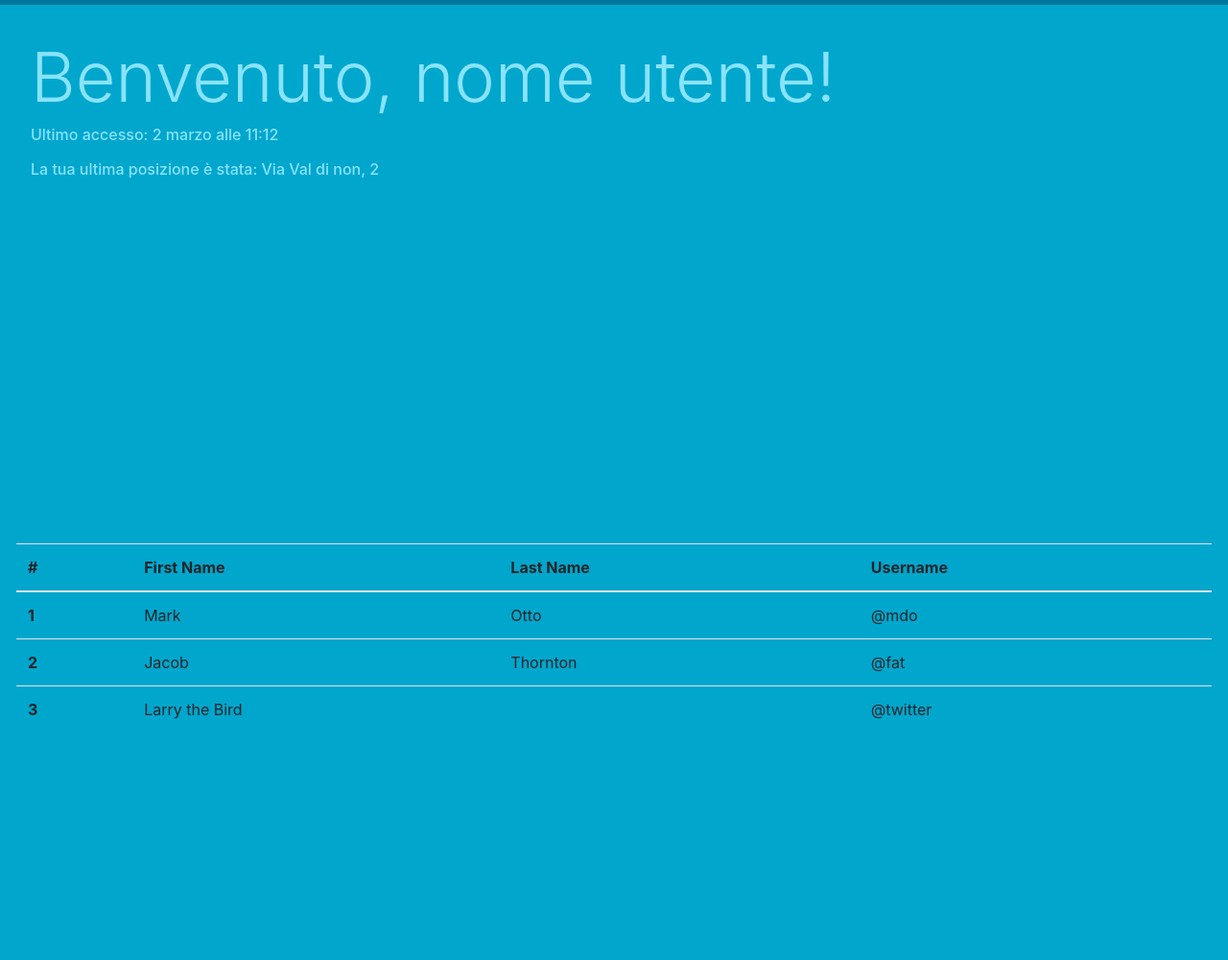
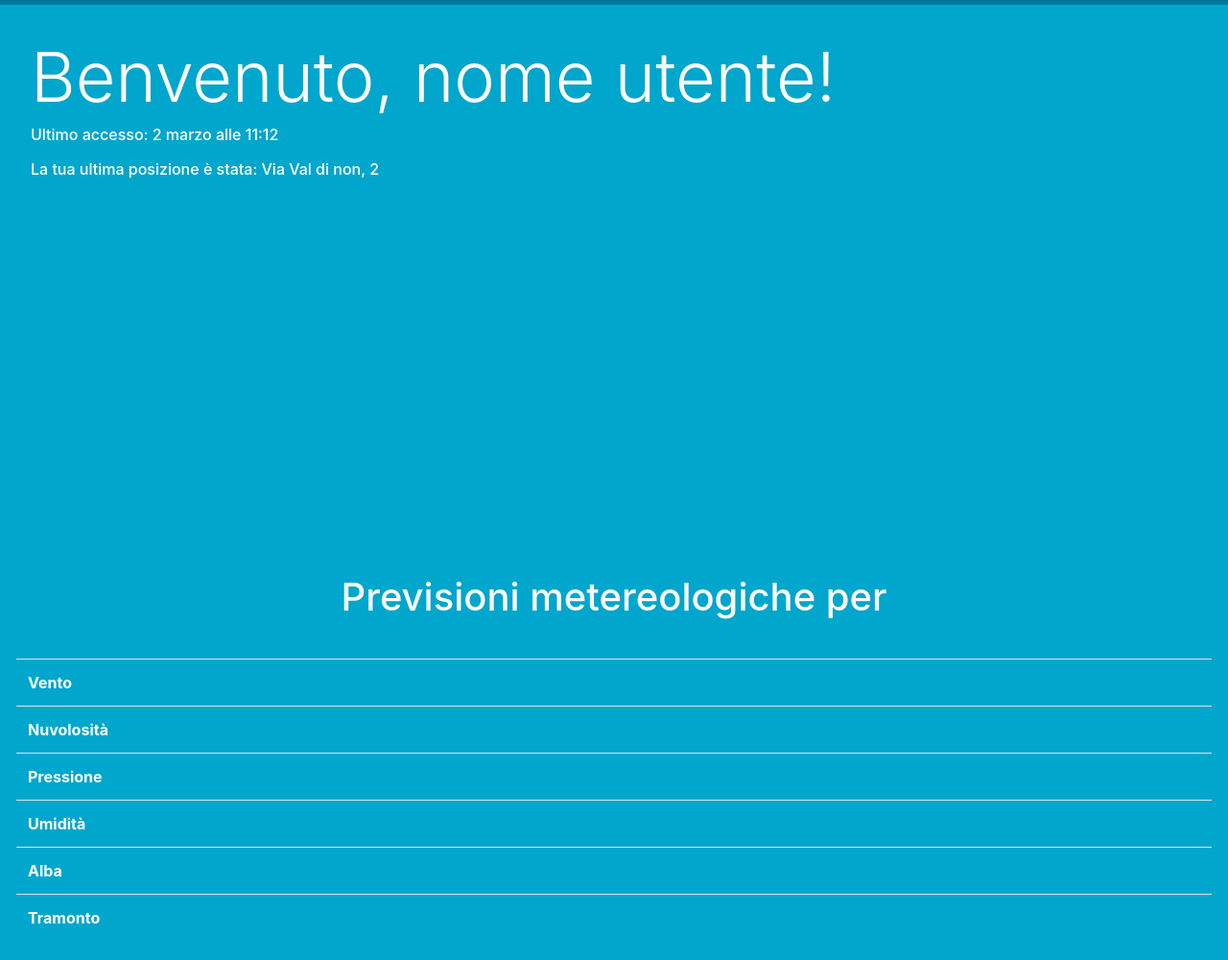
Before and after one commit to Jozelle024/DsGroupTeam4, a website: page source/html/indexBootstrap.html in a window 1280 px wide. Shown: the part 64-1064 px from the top of the page at 96% size. Before the commit the page ends 875 px from the top, so only its background shows below. Drawn offline with nearby package versions, Linux system fonts and the light colour scheme; some packages are replaced by stand-ins of ours.

Commit message:
Progressi su bootstrapBranch

```diff
--- a/source/css/style.css
+++ b/source/css/style.css
@@ -4,11 +4,12 @@
 
 body {
     background-color: #00a6cc;
+    color: white;
 }
 
 .jumbotron {
     background-color: #00a6cc;
-    color: #88e3ff;
+    color: white;
     margin-bottom: 0px;
 }
 
@@ -32,11 +33,3 @@ body {
 .jumbotron h5 span:first-child {
     margin-bottom: 10px;
 }
-
-#weatherImage {
-    width: 100px;
-}
-
-.card {
-    background-color: whitesmoke;
-}
--- a/source/html/indexBootstrap.html
+++ b/source/html/indexBootstrap.html
@@ -43,10 +43,12 @@
                     <span id="nome-utente">nome utente</span>!</h1>
                 <h6>
                     <p>
-                        Ultimo accesso: <span id="ultimo-accesso">2 marzo alle 11:12</span>
+                        Ultimo accesso:
+                        <span id="ultimo-accesso">2 marzo alle 11:12</span>
                     </p>
                     <p>
-                        La tua ultima posizione è stata: <span id="ultima-posizione">Via Val di non, 2</span>
+                        La tua ultima posizione è stata:
+                        <span id="ultima-posizione">Via Val di non, 2</span>
                     </p>
                 </h6>
             </div>
@@ -54,37 +56,44 @@
         <main class="padding-custom">
             <div id="mappa"></div>
             <div class="container-fluid">
-                <div class="row justify-content-center">
+                <div class="row justify-content-md-center">
+                    <h1 class="padding-custom">Previsioni metereologiche per <span id="actualLocation"></span></h1>
+                    <div>
+                        <!--<img src="http://icons.iconarchive.com/icons/icons8/ios7/256/Weather-Sun-icon.png" id="weatherImage">-->
+                    </div>
                     <table class="table table-hover">
-                            <thead>
-                                <tr>
-                                <th>#</th>
-                                <th>First Name</th>
-                                <th>Last Name</th>
-                                <th>Username</th>
-                                </tr>
-                            </thead>
                         <tbody>
                             <tr>
-                                <th scope="row">1</th>
-                                <td>Mark</td>
-                                <td>Otto</td>
-                                <td>@mdo</td>
+                                <th>Vento</th>
+                                <td></td>
+                            </tr>
+
+
+                            <tr>
+                                <th>Nuvolosità</th>
+                                <td></td>
                             </tr>
                             <tr>
-                                <th scope="row">2</th>
-                                <td>Jacob</td>
-                                <td>Thornton</td>
-                                <td>@fat</td>
+                                <th>Pressione</th>
+                                <td></td>
                             </tr>
                             <tr>
-                                <th scope="row">3</th>
-                                <td colspan="2">Larry the Bird</td>
-                                <td>@twitter</td>
+                                <th>Umidità</th>
+                                <td></td>
+
+                            </tr>
+                            <tr>
+                                <th>Alba</th>
+                                <td></td>
+
+                            </tr>
+                            <tr>
+                                <th>Tramonto</th>
+                                <td></td>
+
                             </tr>
                         </tbody>
                     </table>
-
                 </div>
             </div>
         </main>
```
Lines whose indentation alone changed are shown as unchanged.
